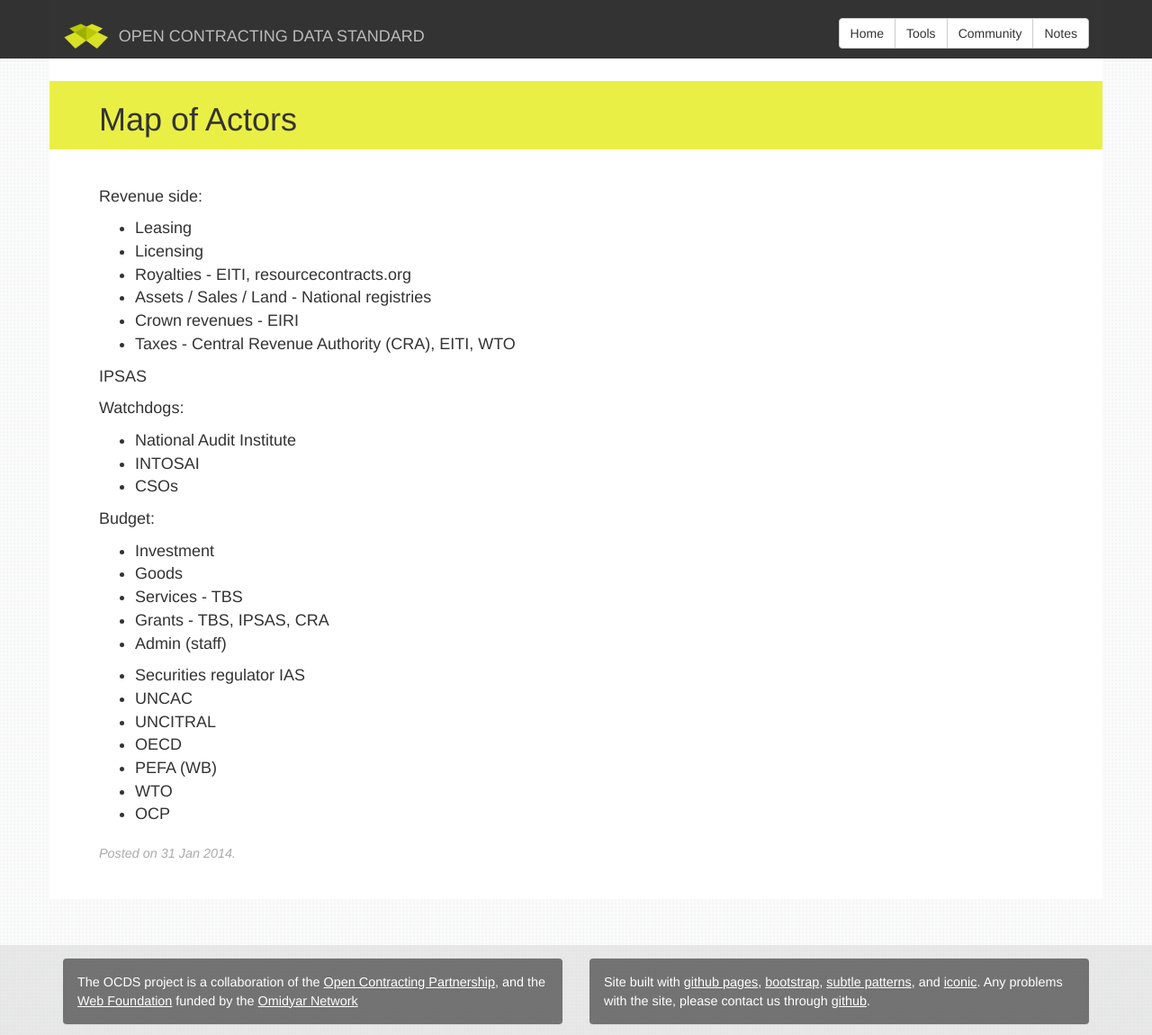
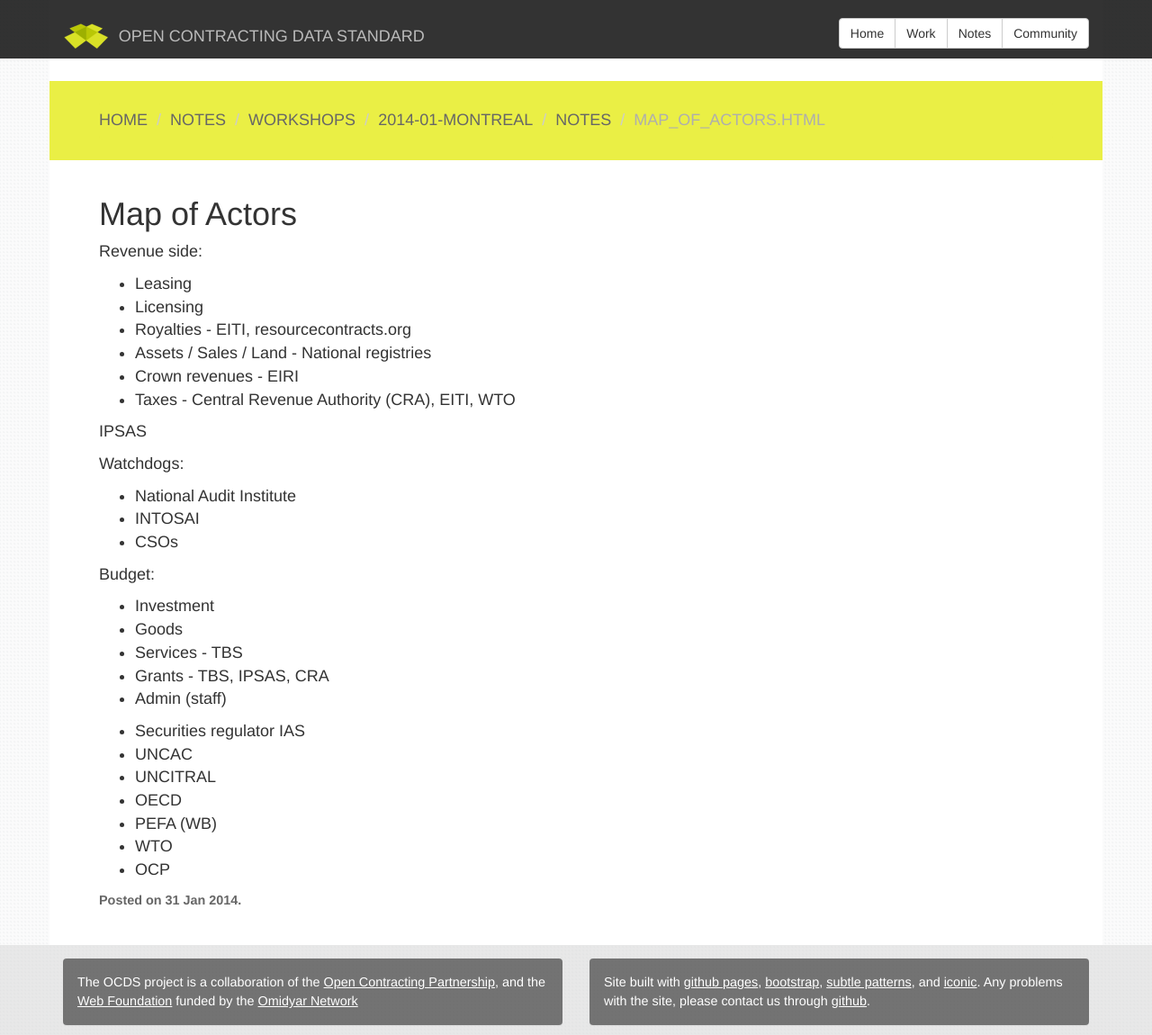
Before and after one commit to open-contracting/open-contracting.github.io, a Jekyll site: the page built from pages/notes/workshops/2014-01-Montreal/notes/map_of_actors.md, in a window 1280 px wide and 1150 px high. Shown: the whole window at 90% size. Built offline with Jekyll 4.4.1, drawn with Linux system fonts in a browser that asks for light colours; nearby versions of some CDN libraries; Markdown is read by kramdown in place of the engine named in the settings.

Commit message:
Sort out titles and breadcrumbs

```diff
--- /dev/null
+++ b/_includes/breadcrumbs
@@ -0,0 +1,15 @@
+{% assign url_parts = page.url | remove: "/index.html" | split:'/' %}
+{% assign crumburl="" %}
+
+<ol class="breadcrumb">
+{% for part in url_parts %}
+    {% if part == '' %}
+        <li><a href="/">home</a></li>
+        {% assign crumburl = '/pages' %}
+    {% elsif part =='pages' %}
+    {% else %}
+        {% assign crumburl = crumburl | append:'/' | append: part %}
+        <li {% if part == url_parts.last %}class="active"{% endif %}><a href="{{ crumburl }}">{{part}}</a></li>
+    {% endif %}
+{% endfor %}
+</ol>
--- a/_layouts/base.html
+++ b/_layouts/base.html
@@ -39,9 +39,9 @@
           <div class="btn-group nav navbar-right">
               <a class="btn btn-default" href="/">Home</a>
               <!--<a class="btn btn-default" href="/pages/about.html">Roadmap</a>-->
-              <a class="btn btn-default" href="/pages/tools.html">Tools</a>
+              <a class="btn btn-default" href="/pages/work">Work</a>
+              <a class="btn btn-default" href="/pages/notes">Notes</a>
               <a class="btn btn-default" href="/pages/community.html">Community</a>
-              <a class="btn btn-default" href="/pages/notes.html">Notes</a>
           </div>
       </div>
   </div>
--- a/_layouts/single.html
+++ b/_layouts/single.html
@@ -2,10 +2,12 @@
 layout: base
 ---
 <div class="post-title">
-    <h1>{{ page.title }}</h1>
+    {% include breadcrumbs %}
 </div>
 
+
 <div class="post">
+<h1>{{ page.title }}</h1>
 {{ content }}
 {% if page.date %}<p class="meta">Posted on {{ page.date | date_to_string }}.</p>{% endif %}
 </div>
--- a/_posts/2014-01-28-getting-started.markdown
+++ b/_posts/2014-01-28-getting-started.markdown
@@ -1,7 +1,8 @@
 ---
-layout: single
+layout: post
 title:  Getting Started
 date:   2014-01-28 09:24:57
+author: Tim Davies
 ---
 
 We're getting set-up here for the Open Contracting Data Standard process. Please stick with us whilst we get our web presence up and running.
--- a/css/custom.css
+++ b/css/custom.css
@@ -72,6 +72,24 @@ body {
 }
 
 /***********************************
+ * BREADCRUMBS
+ * *********************************/
+.breadcrumb {
+    background-color: inherit;
+    margin: 20px 0;
+    padding-left: 0;
+    text-transform: uppercase;
+}
+
+.breadcrumb > li > a {
+    color: #666;
+}
+
+.breadcrumb > li.active > a {
+    color: #AEAEAE;
+}
+
+/***********************************
  * HOME PAGE
  ***********************************/
 .block {
@@ -129,10 +147,9 @@ body {
 }
 
 .meta {
-    margin-top: 20px;
-    font-size: 0.8em;
-    font-style: italic;
-    color: #AAA;
+    font-size: .8em;
+    font-weight: bold;
+    color: #666;
 }
 
 /***********************************
```
Also changed, not shown: _layouts/post.html (added, +20 -0 lines), pages/notes/index.md (renamed from pages/notes.md, +1 -0 lines), pages/notes/workshops/2014-01-Montreal/index.md (renamed from pages/workshops/2014-01-Montreal/index.md), pages/notes/workshops/2014-01-Montreal/notes/governance.md (renamed from pages/workshops/2014-01-Montreal/notes/governance.md), pages/notes/workshops/2014-01-Montreal/notes/identifiers.md (renamed from pages/workshops/2014-01-Montreal/notes/identifiers.md), pages/notes/workshops/2014-01-Montreal/notes/map_of_actors.md (renamed from pages/workshops/2014-01-Montreal/notes/map_of_actors.md), pages/notes/workshops/2014-01-Montreal/notes/personas.md (renamed from pages/workshops/2014-01-Montreal/notes/personas.md), pages/work/index.md (renamed from pages/tools.md).
